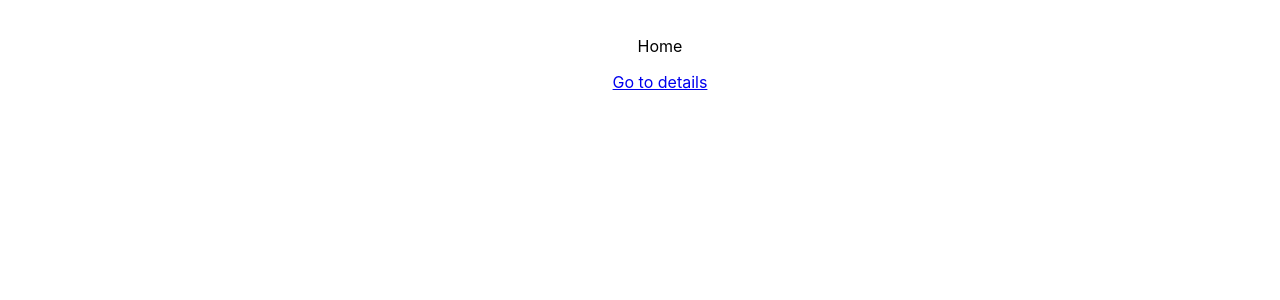
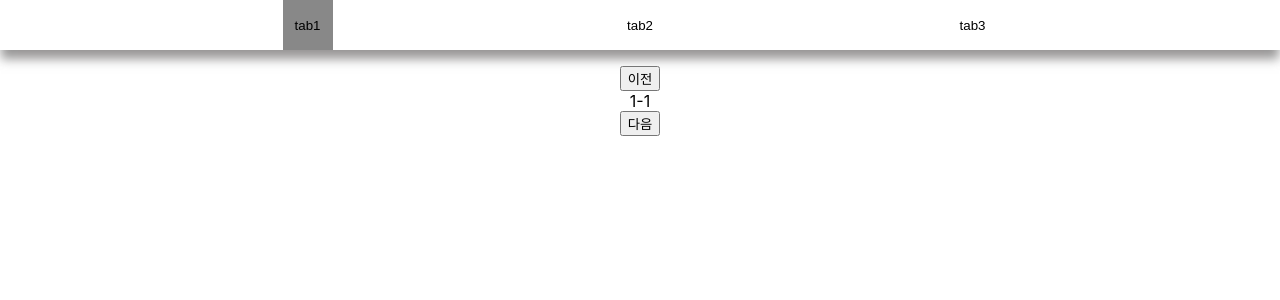
Before and after one commit to joyhong91/navi-app, a React (Create React App) app: page / in a window 1280 px wide. Shown: the top 300 px of the page. Built offline with nearby package versions, Linux system fonts and the light colour scheme.

Commit message:
컴포넌트 이동 구현 중

```diff
--- a/src/App.css
+++ b/src/App.css
@@ -41,8 +41,6 @@
 
 /* custom */
 .App {
-  padding: 20px;
-  position: fixed;
   width: 100vw;
 }
 
@@ -126,3 +124,26 @@
   transform: translateX(100%);
   transition: transform 400ms ease-in-out;
 }
+
+.App .content-header {
+  display: flex;
+  list-style: none;
+  justify-content: space-evenly;
+  padding-left: 0;
+  margin-top: 0;
+  /* border-bottom: 1px solid #888; */
+  box-shadow: 0px 10px 10px -1px rgba(110,108,108,0.71);
+-webkit-box-shadow: 0px 10px 10px -1px rgba(110,108,108,0.71);
+-moz-box-shadow: 0px 10px 10px -1px rgba(110,108,108,0.71);
+}
+
+.App .content-header li:hover,
+.App .content-header li.active {
+  background-color: #888;
+}
+.App .content-header li button {
+  width: 50px;
+  height: 50px;
+  border: none;
+  background: transparent;
+}
--- a/src/App.tsx
+++ b/src/App.tsx
@@ -1,20 +1,16 @@
 import './App.css';
-
+import {page_1_1, page_1_2, page_2_1, page_3_1} from './components/index';
 import Home from './components/Home';
-import Detail from './components/Detail';
-import { BrowserRouter, Routes, Route } from 'react-router-dom';
-
 
 function App() {
-
+  const pages = {
+    "tab1": [page_1_1(), page_1_2()],
+    "tab2": [page_2_1()],
+    "tab3": [page_3_1()]
+  }
   return (
     <div className="App">
-      <BrowserRouter>
-        <Routes>
-          <Route path="/" element={<Home />} />
-          <Route path="/:page" element={<Detail />} />
-        </Routes>
-      </BrowserRouter>
+      <Home pages={pages}/>
     </div>
   );
 }
--- /dev/null
+++ b/src/components/Content.tsx
@@ -0,0 +1,45 @@
+import { forwardRef, useEffect, useImperativeHandle, useState } from "react";
+
+export interface ICompoProps {
+    handleComponent: (tab: number) => void;
+}
+
+type Props= {"props": any};
+const Content = forwardRef<ICompoProps, Props>(({props}, ref) => {
+    const storedSubTab = localStorage.getItem('sub-index');
+    const [subTab, setSubTab] = useState<number>(Number(storedSubTab) || 0);
+    const [contents, setContents] = useState<JSX.Element[]>([]);
+
+    useImperativeHandle(ref, () => ({
+        handleComponent: (tab) => {
+            const content = props[`tab${tab+1}`];
+            if(content.length === 1) {
+                setSubTab(0);
+            }
+            setContents(content);
+        },
+    }))
+
+    useEffect(() => {
+        localStorage.setItem('sub-index', subTab.toString());
+    }, [subTab]);
+
+    return <>
+        <div className="content">
+            {
+                contents.length > 1 ?
+                    <button onClick={() => { setSubTab(subTab - 1) }}>이전</button> :
+                    null
+            }
+            <div>{contents[subTab]}</div>
+
+            {
+                contents.length > 1 ?
+                    <button onClick={() => { setSubTab(subTab + 1) }}>다음</button> :
+                    null
+            }
+        </div>
+    </>
+})
+
+export default Content;
--- a/src/components/Home.tsx
+++ b/src/components/Home.tsx
@@ -1,11 +1,38 @@
-import { Link } from 'react-router-dom';
+import { useRef, useEffect, useState } from 'react';
+import Content, { ICompoProps } from '../components/Content';
 
-export default function Home() {
+interface IPagesProp {
+    pages: {
+        tab1: JSX.Element[]
+    }
+}
+export default function Home({ pages }: any) {
+    const compoRef = useRef<ICompoProps>(null);
+    const storedMainTab = localStorage.getItem('main-index');
+    const [tab, setTab] = useState<number>(Number(storedMainTab) || 0);
+
+    useEffect(() => {
+        localStorage.setItem('main-index', tab.toString());
+        if (compoRef.current) {
+            compoRef.current.handleComponent(tab);
+        }
+    }, [tab]);
+
     return <>
-        <div>
-            <p> Home </p>
-            <Link to='/1'>Go to details</Link>
-        </div>
+        <ul className="content-header">
+            {Object.keys(pages).map((tabItem, index) => {
+                return (
+                    <li
+                        key={index}
+                        className={tab === index ? "active" : ""}
+                        onClick={() => setTab(index)}
+                    >
+                        <button>{tabItem}</button>
+                    </li>
+                )
+            })}
+        </ul>
 
+        <Content ref={compoRef} props={pages} />
     </>
 }
--- /dev/null
+++ b/src/components/index.tsx
@@ -0,0 +1,12 @@
+import page_1_1 from "./pages/1/one";
+import page_1_2 from "./pages/1/two";
+import page_2_1 from "./pages/2/one";
+import page_3_1 from "./pages/3/one";
+
+
+export {
+    page_1_1,
+    page_1_2,
+    page_2_1,
+    page_3_1
+}
--- /dev/null
+++ b/src/components/pages/1/one.tsx
@@ -0,0 +1,7 @@
+const One = () => {
+    return <>
+        <div>1-1</div>
+    </>
+}
+
+export default One;
--- /dev/null
+++ b/src/components/pages/1/two.tsx
@@ -0,0 +1,7 @@
+const two = () => {
+    return <>
+        <div>1-2</div>
+    </>
+}
+
+export default two;
--- /dev/null
+++ b/src/components/pages/2/one.tsx
@@ -0,0 +1,7 @@
+const One = () => {
+    return <>
+        <div>2-1</div>
+    </>
+}
+
+export default One;
--- /dev/null
+++ b/src/components/pages/3/one.tsx
@@ -0,0 +1,7 @@
+const One = () => {
+    return <>
+        <div>3-1</div>
+    </>
+}
+
+export default One;
```
Also changed, not shown: src/components/Card.tsx (added, +13 -0 lines).
